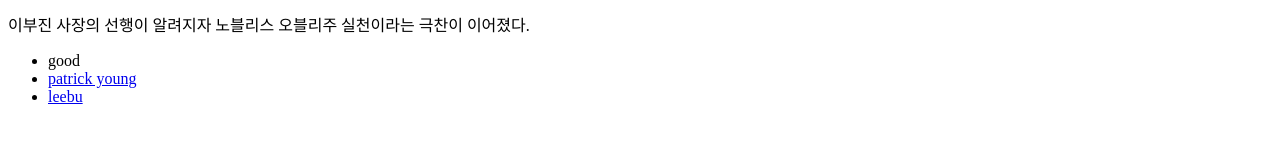
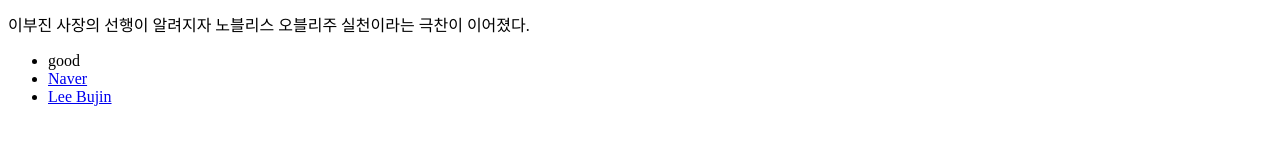
Before and after one commit to yukyung3413/yukyung3413.github.io, a plain HTML site: page Patrick Young.html in a window 1280 px wide. Shown: the part 269-414 px from the top of the page. Drawn offline with Linux system fonts and the light colour scheme.

Commit message:
Update Patrick Young.html

```diff
--- a/Patrick Young.html
+++ b/Patrick Young.html
@@ -25,8 +25,8 @@
 </p>
 <ul>
     <li>good</li>
-    <li><a href="https://www.naver.com/">patrick young</a> </li>
-    <li><a href="https://www.naver.com/">leebu</a></li>
+    <li><a href="https://www.naver.com/">Naver</a> </li>
+    <li><a href="https://1boon.kakao.com/jobsN/5f92aa16c6b83b6687b90cb8">Lee Bujin</a></li>
 
 </ul>
 </body>
```
